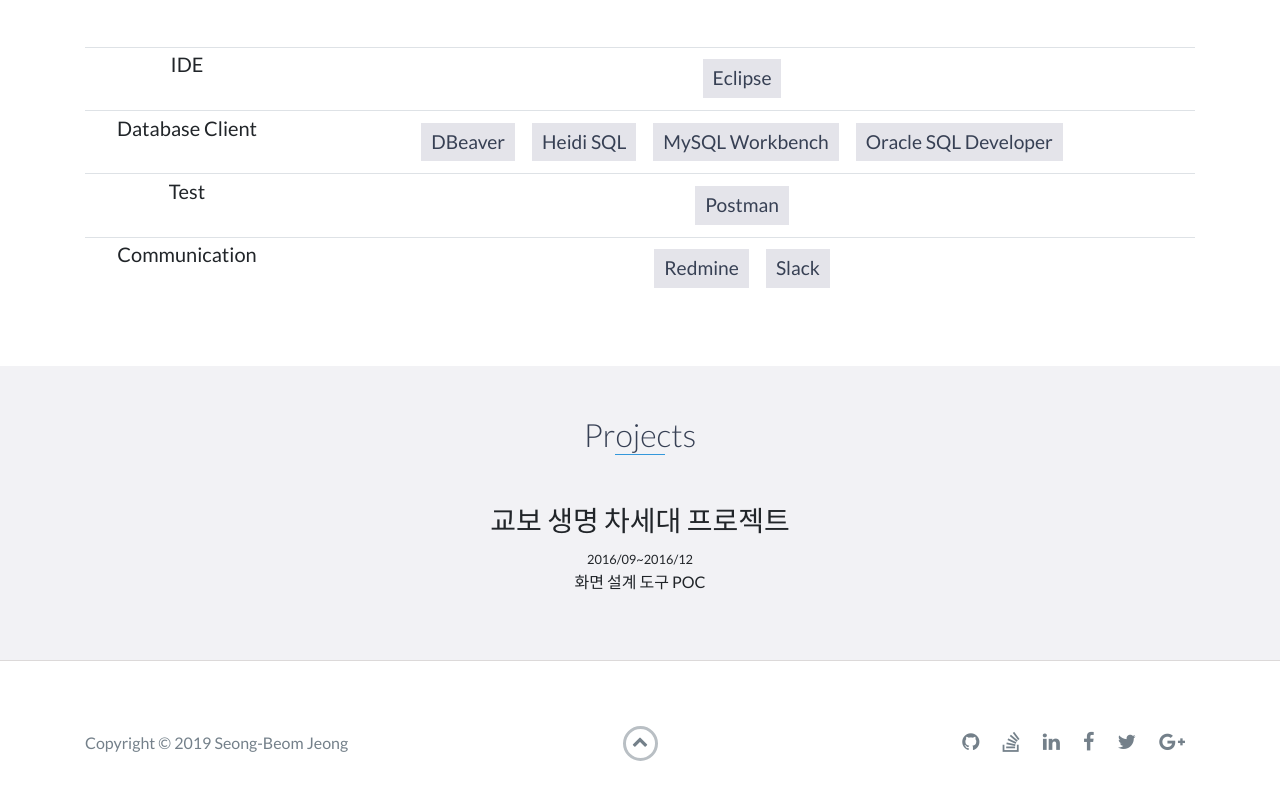
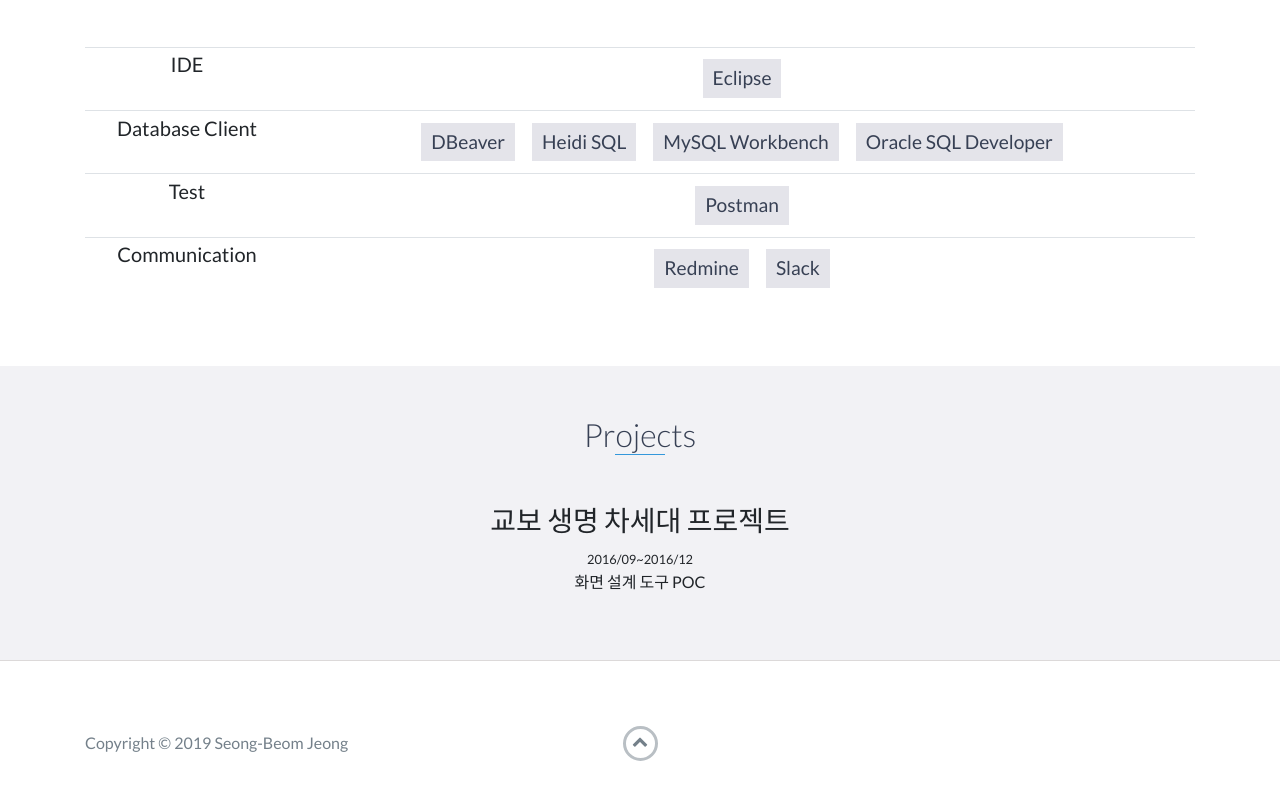
Before and after one commit to happygram/portfolio, a website: page index.html in a window 1280 px wide. Shown: the part 2697-3497 px from the top of the page. Drawn offline with nearby package versions, Linux system fonts and the light colour scheme.

Commit message:
SNS 공유 메뉴 그룹 삭제

```diff
--- a/index.html
+++ b/index.html
@@ -303,28 +303,6 @@
                         <i class="fa fa-chevron-up" aria-hidden="true"></i>
                     </span>
                 </div>
-                <div class="col-sm-5 social">
-                    <ul>
-                        <li>
-                            <a href="https://github.com/" target="_blank"><i class="fa fa-github" aria-hidden="true"></i></a>
-                        </li>
-                        <li>
-                            <a href="https://stackoverflow.com/" target="_blank"><i class="fa fa-stack-overflow" aria-hidden="true"></i></a>
-                        </li>
-                        <li>
-                            <a href="https://linkedin.com/" target="_blank"><i class="fa fa-linkedin" aria-hidden="true"></i></a>
-                        </li>
-                        <li>
-                            <a href="https://www.facebook.com/" target="_blank"><i class="fa fa-facebook" aria-hidden="true"></i></a>
-                        </li>
-                        <li>
-                            <a href="https://twitter.com/" target="_blank"><i class="fa fa-twitter" aria-hidden="true"></i></a>
-                        </li>
-                        <li>
-                            <a href="https://plus.google.com/" target="_blank"><i class="fa fa-google-plus" aria-hidden="true"></i></a>
-                        </li>
-                    </ul>
-                </div>
             </div>
         </div>
     </footer>
```
